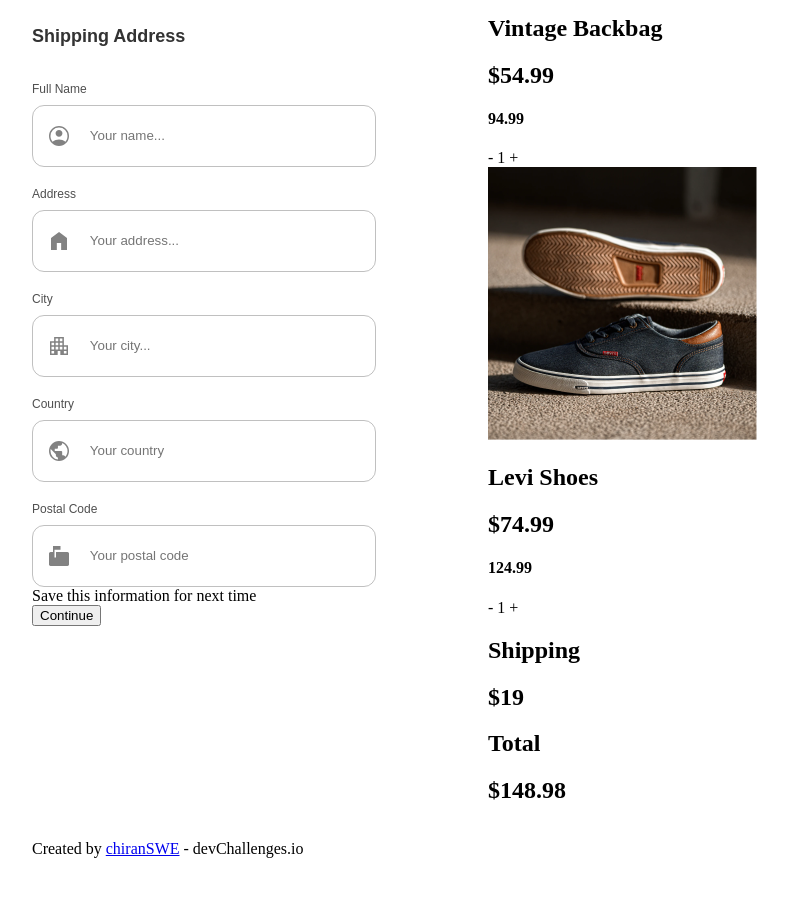
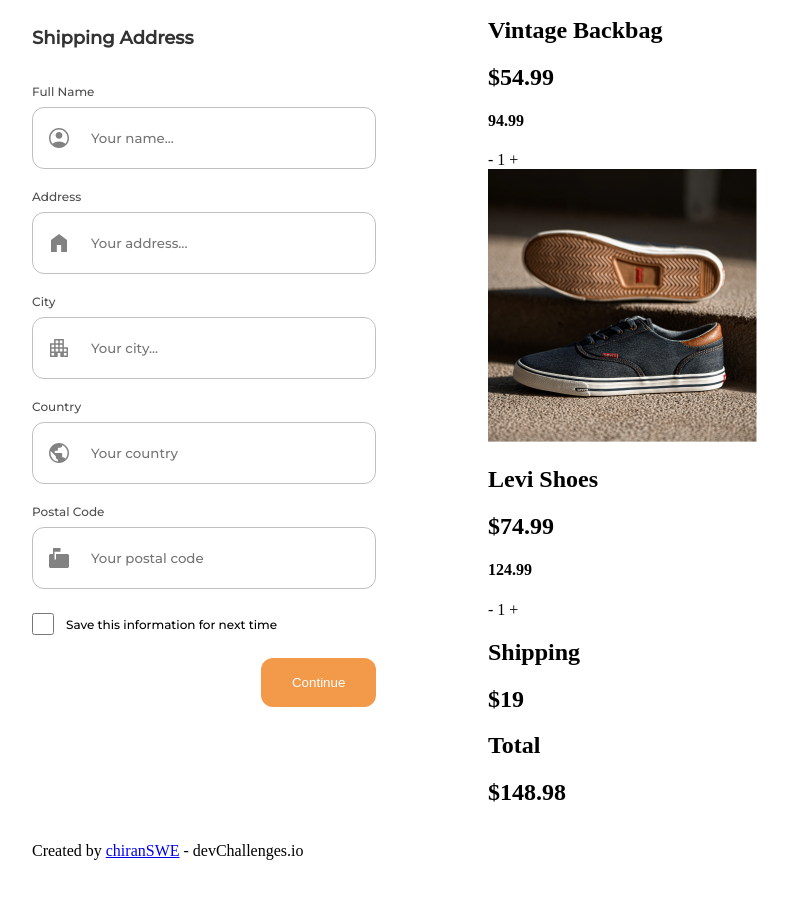
Before and after one commit to TheChiran/checkout-page-dev-challenges-io, a plain HTML site: page index.html in a window 1280 px wide. Shown: the part 438-1336 px from the top of the page, without its empty margins (208-996 px from the left). Drawn offline with Linux system fonts and the light colour scheme; files whose address does not match are found by name.

Commit message:
[Task-> 1. Worked on save-info 2. Worked on continue btn-design]

```diff
--- a/assets/styles/common-class.css
+++ b/assets/styles/common-class.css
@@ -56,12 +56,12 @@
 }
 .form-input__wrapper{
     display: grid;
-    grid-template-columns: 1fr 11fr;
+    grid-template-columns: 24px 11fr;
     align-items: center;
     border: 1px solid #82828280;
     border-radius: 12px;
     padding: 18px 14px;
-    column-gap: 16px;
+    column-gap: 18px;
 }
 
 .form-input__wrapper input{
--- a/assets/styles/fonts.css
+++ b/assets/styles/fonts.css
@@ -1,4 +1,4 @@
 @font-face {
-    font-family: primaryFont;
+    font-family: Montserrat;
     src: url('../fonts/Montserrat/static/Montserrat-Medium.ttf');
 }
--- a/assets/styles/styles.css
+++ b/assets/styles/styles.css
@@ -17,6 +17,48 @@ body {
     column-gap: 112px;
 }
 
+/* Save info section */
+.save-info{
+    margin-top: 24px;
+    display: flex;
+    align-items: center;
+    column-gap: 12px;
+}
+
+.save-info input{
+    width: 22px;
+    height: 22px;
+    border-radius: 4px;
+    border-color: #828282;
+    margin: 0;
+}
+
+.save-info label{
+    font-size: 12px;
+    line-height: 15px;
+    font-family: Montserrat, sans-serif;
+    font-style: normal;
+}
+
+/* Continue  Btn section*/
+.continue-btn{
+    margin-top: 23px;
+    display: grid;
+    grid-template-columns: repeat(12,1fr);
+}
+
+.continue-btn button{
+    grid-column: 9 / -1;
+    padding: 17px 45px;
+    background: var(--button-bg);
+    color: #FFFFFF;
+    display: flex;
+    justify-content: center;
+    align-items: center;
+    border: unset;
+    border-radius: 12px;
+}
+/* footer section */
 footer{
 
 }
--- a/index.html
+++ b/index.html
@@ -88,9 +88,10 @@
           </div>
         </div>
         <div class="save-info">
+          <input type="checkbox">
           <label for="">Save this information for next time</label>
         </div>
-        <div class="continue">
+        <div class="continue-btn">
           <button>Continue</button>
         </div>
     </div>
```
